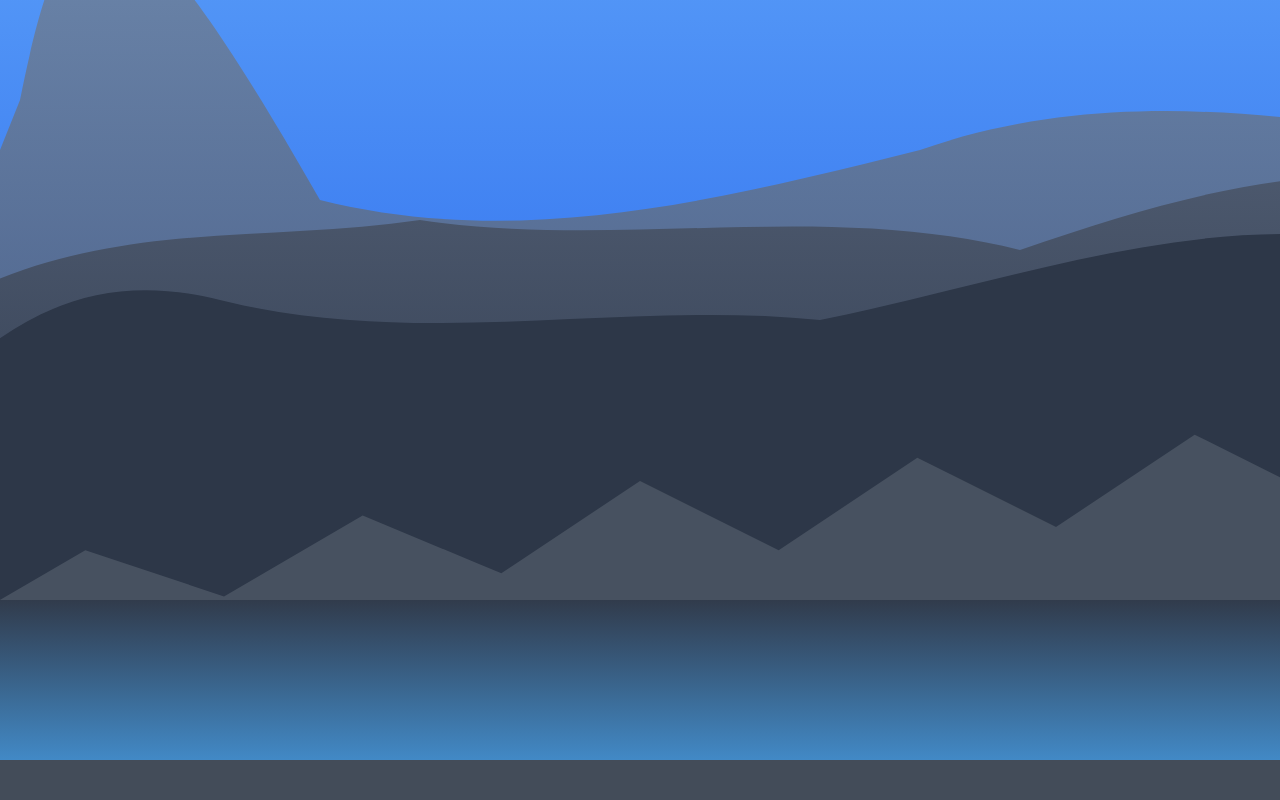
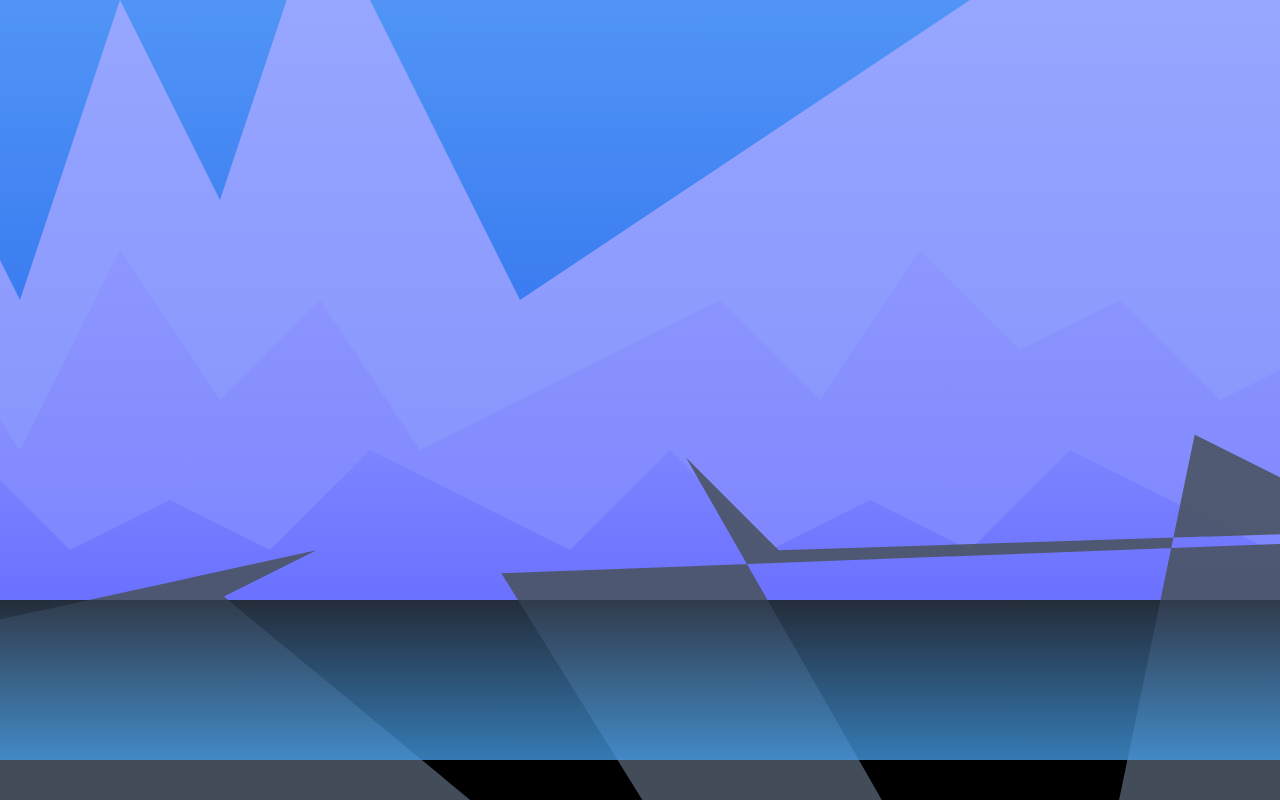
Before and after one commit to whittenluke/theartofluke, a Next.js app: page / in a window 1280 px wide. Shown: the part 1000-1800 px from the top of the page. Built offline with nearby package versions, Linux system fonts and the light colour scheme.

Commit message:
Failed attempts at mountains

```diff
--- a/src/components/scenes/Mountain/layers/FarMountains.tsx
+++ b/src/components/scenes/Mountain/layers/FarMountains.tsx
@@ -7,49 +7,50 @@ const FarMountains = () => (
     preserveAspectRatio="xMidYMax slice"
   >
     <defs>
-      <linearGradient id="farMountainGradient" x1="0" y1="0" x2="0" y2="1">
-        <stop offset="0%" stopColor="#4A5568" />
-        <stop offset="100%" stopColor="#2D3748" />
+      <linearGradient id="mountainGradient1" x1="0" y1="0" x2="0" y2="1">
+        <stop offset="0%" stopColor="#A3ADFF" />
+        <stop offset="100%" stopColor="#8E96FF" />
       </linearGradient>
 
-      <linearGradient id="atmosphericGradient" x1="0" y1="0" x2="0" y2="1">
-        <stop offset="0%" stopColor="#718096" />
-        <stop offset="100%" stopColor="#4A5568" />
+      <linearGradient id="mountainGradient2" x1="0" y1="0" x2="0" y2="1">
+        <stop offset="0%" stopColor="#8E96FF" />
+        <stop offset="100%" stopColor="#7D84FF" />
+      </linearGradient>
+
+      <linearGradient id="mountainGradient3" x1="0" y1="0" x2="0" y2="1">
+        <stop offset="0%" stopColor="#7D84FF" />
+        <stop offset="100%" stopColor="#6B71FF" />
       </linearGradient>
     </defs>
 
-    {/* Furthest range - with MUCH taller, steeper left peak */}
+    {/* Back section: big mountains with high peaks */}
     <path
-      d="M-100 800
-         L 100 300
-         C 150 50, 200 50, 400 400
-         C 600 450, 800 400, 1000 350
-         C 1200 280, 1400 320, 1600 350
-         L 1600 800 L -100 800 Z"
-      fill="url(#atmosphericGradient)"
-      opacity="0.8"
-    />
-
-    {/* Middle range - unchanged */}
-    <path
-      d="M-200 800
-         L -100 600
-         C 100 400, 300 450, 500 420
-         C 700 450, 900 400, 1100 450
-         C 1300 380, 1450 350, 1600 400
-         L 1600 800 L -200 800 Z"
-      fill="url(#farMountainGradient)"
+      d="M-200 800 L-100 500 L0 300 L100 500 L200 200 L300 400 L400 100
+         L500 300 L600 500 L1200 100 L1100 300
+         L1200 50 L1300 200 L1400 100 L1500 300 L1600 200 L1700 400 L1800 300
+         L1800 800 Z"
+      fill="url(#mountainGradient1)"
       opacity="0.9"
     />
 
-    {/* Closest range - unchanged */}
+    {/* Middle section: less high, different pattern */}
     <path
-      d="M-150 800
-         C 0 600, 100 450, 300 500
-         C 500 550, 700 500, 900 520
-         C 1100 480, 1300 400, 1500 450
-         L 1600 500 L 1600 800 L -150 800 Z"
-      fill="#2D3748"
+      d="M-200 800 L-100 600 L0 500 L100 650 L200 450 L300 600 L400 500
+         L500 650 L800 500 L900 600 L1000 450 L1100 550
+         L1200 500 L1300 600 L1400 550 L1500 650 L1600 550 L1700 600 L1800 500
+         L1800 800 Z"
+      fill="url(#mountainGradient2)"
+      opacity="0.95"
+    />
+
+    {/* Closest section: different pattern, darker */}
+    <path
+      d="M-200 800 L-150 700 L-50 750 L50 650 L150 750 L250 700 L350 750
+         L450 650 L550 700 L650 750 L750 650 L850 750 L950 700 L1050 750
+         L1150 650 L1250 700 L1350 750 L1450 700 L1550 750 L1650 700 L1800 750
+         L1800 800 Z"
+      fill="url(#mountainGradient3)"
+      opacity="1"
     />
   </svg>
 )
--- a/src/components/scenes/Mountain/layers/MidMountains.tsx
+++ b/src/components/scenes/Mountain/layers/MidMountains.tsx
@@ -9,17 +9,17 @@ const MidMountains = () => (
     <path
       d="M0,600
          L120,550
-         L240,480
+         L440,480
          L360,520
-         L480,450
+         L880,950
          L600,500
-         L720,420
+         L2720,420
          L840,480
-         L960,400
-         L1080,460
+         L760,400
+         L1080,960
          L1200,380
          L1320,440
-         L1440,390
+         L1440,3190
          L1440,800
          L0,800 Z"
       fill="#4B5563"
--- a/src/components/scenes/Mountain/layers/River.tsx
+++ b/src/components/scenes/Mountain/layers/River.tsx
@@ -10,7 +10,7 @@ const River = () => (
     <path
       d="M0,700
          C160,690 320,710 480,700
-         C640,690 800,680 960,690
+         C640,690 870,680 960,690
          C1120,700 1280,710 1440,700
          L1440,800 L0,800 Z"
       fill="#1E40AF"
```
